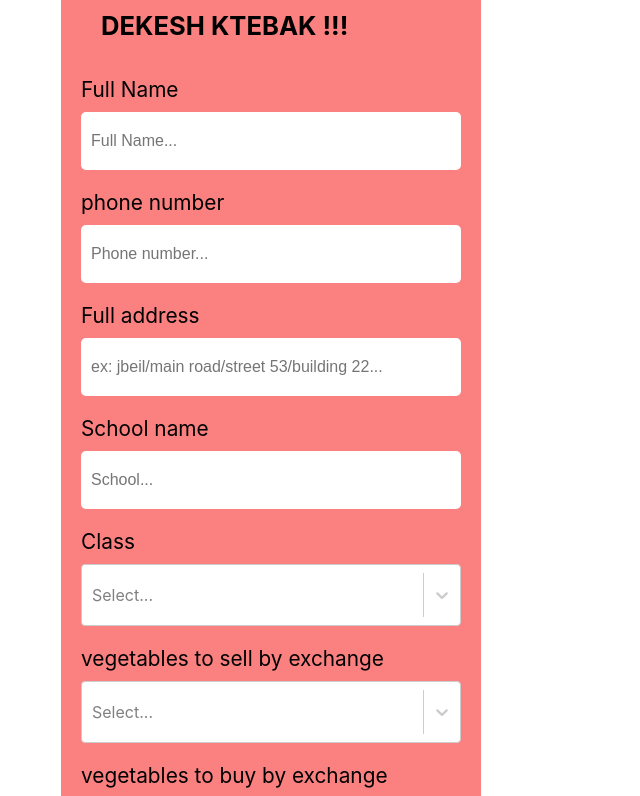
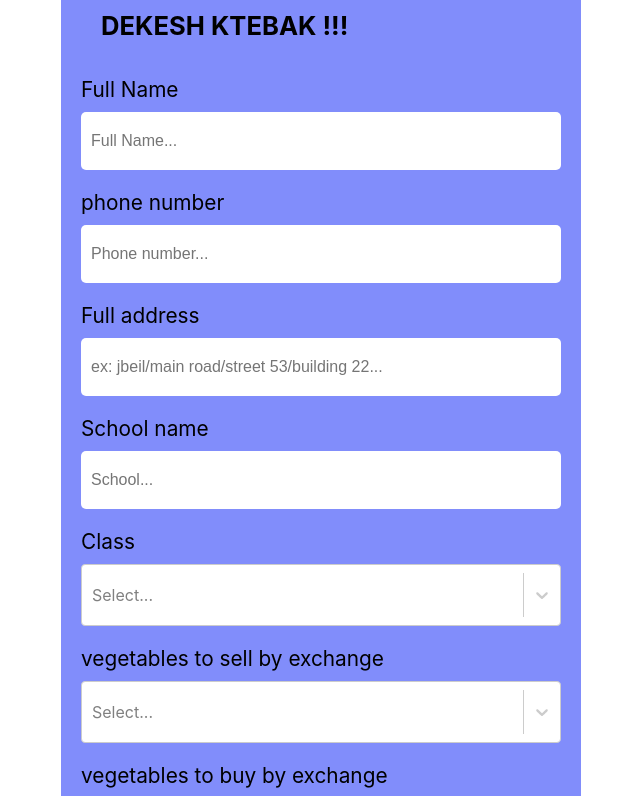
Before and after one commit to iotreeinterns2020/exchangeapp, a React (Create React App) app: page / in a window 1280 px wide. Shown: the top 796 px of the page, without its empty margins (39-679 px from the left). Built offline with nearby package versions, Linux system fonts and the light colour scheme.

Commit message:
Update register.css

```diff
--- a/src/Register/register.css
+++ b/src/Register/register.css
@@ -1,9 +1,9 @@
 .container{
-    width: 400px;
+    width: 500px;
     margin-left: 100px;
     border-radius: 0px;
     padding:  10px;
-    background-color: rgba(247, 4, 4, 0.5);
+    background-color: rgba(4, 28, 247, 0.5);
     margin-top: 0px;
 }
 
```
